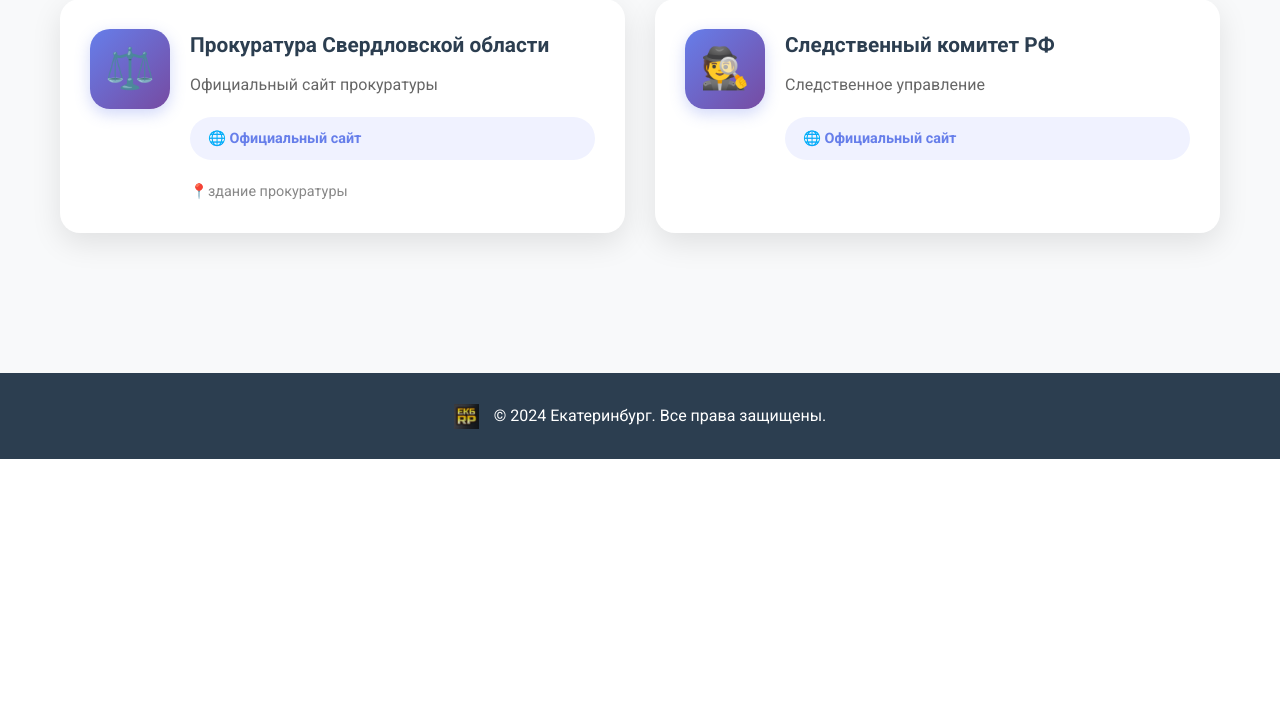
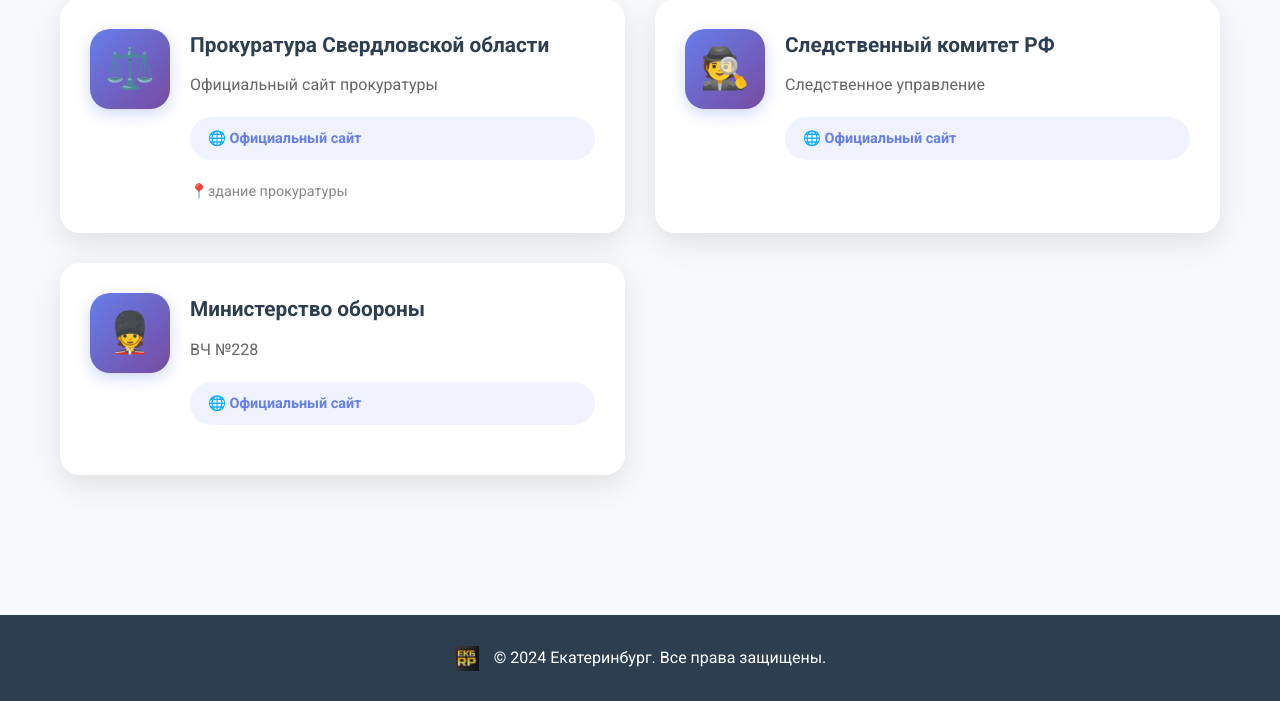
Before and after one commit to denis333rus/ECBRP, a Flask app: page /officials in a window 1280 px wide. Shown: the part 479-1180 px from the top of the page. Before the commit the page ends 938 px from the top, so only its background shows below. Run offline with Flask 3, Linux system fonts and the light colour scheme.

Commit message:
Update officials.html

```diff
--- a/templates/officials.html
+++ b/templates/officials.html
@@ -85,6 +85,20 @@
                             </div>
                         </div>
                     </div>
+<div class="official-card">
+                        <div class="official-icon">
+                            <div class="icon-placeholder">💂</div>
+                        </div>
+                        <div class="official-content">
+                            <h3>Министерство обороны</h3>
+                            <p>ВЧ №228</p>
+                            <div class="official-links">
+                                <a href="https://min-production.up.railway.app/recruitment" target="_blank" class="official-link">
+                                    🌐 Официальный сайт
+                                </a>
+                            </div>
+                        </div>
+                    </div>
             </div>
         </section>
     </main>
```
